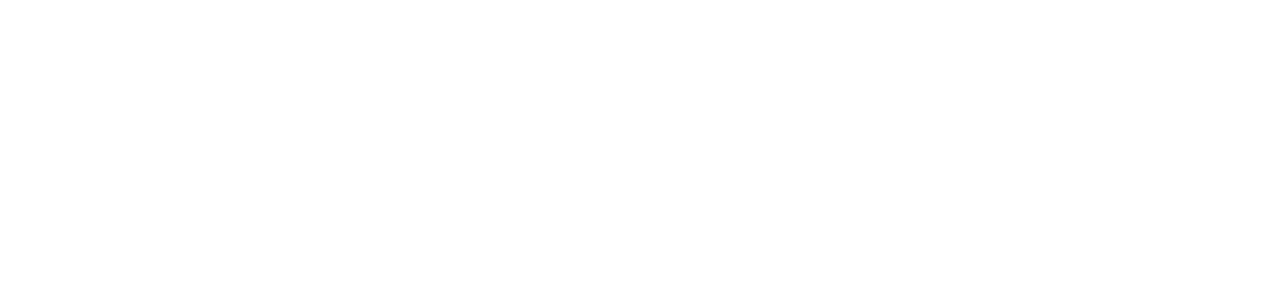
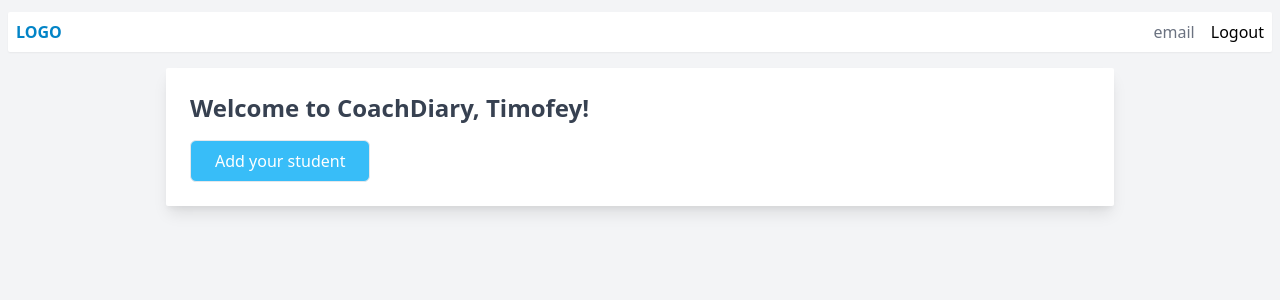
Before and after one commit to Timofey448/coachDiary, a Vue app: page /coach-panel in a window 1280 px wide. Before the commit this address had no page. Shown: the top 300 px of the page. Built offline with nearby package versions, Linux system fonts and the light colour scheme.

Commit message:
coach-diary template

```diff
--- a/package.json
+++ b/package.json
@@ -8,7 +8,8 @@
   },
   "dependencies": {
     "vue": "^3.0.5",
-    "vue-router": "4"
+    "vue-router": "4",
+    "vuex": "^4.0.2"
   },
   "devDependencies": {
     "@vitejs/plugin-vue": "^1.3.0",
--- /dev/null
+++ b/src/pages/coach-panel.vue
@@ -0,0 +1,30 @@
+<template>
+  <div class="flex flex-col bg-gray-100 min-h-screen px-2 py-3">
+    <div class="flex items-center justify-between bg-white rounded-sm py-2 px-2 font-medium mb-4 shadow-sm">
+      <!-- <img class="h-20 w-20 md:h-20 md:w-20" src="/src/assets/logo.svg" alt=""> -->
+      <p class="text-sky-600 font-bold">LOGO</p>
+      <div class="flex">
+        <p class="text-gray-500 mr-4">email</p>
+        <p>Logout</p>
+      </div>
+    </div>
+
+    <div class="flex flex-col container mx-auto items-start bg-white rounded-sm py-6 px-6 font-bold shadow-lg w-3/4">
+      <p class="text-2xl mb-4 text-gray-700">Welcome to CoachDiary, Timofey!</p>
+      <button
+        class="rounded-md border bg-sky-400 text-white font-medium px-6 py-2 w-auto"
+      >
+        Add your student
+      </button>
+    </div>
+  </div>
+</template>
+
+<script>
+export default {
+  name: "coach-panel"
+}
+
+</script>
+
+<style scoped></style>
--- a/src/pages/sign-in.vue
+++ b/src/pages/sign-in.vue
@@ -1,6 +1,6 @@
 <template>
   <div class="flex flex-col items-center bg-gray-100 min-h-screen">
-    <img class="h-40 w-40 md:h-80 md:w-80" src="/src/assets/logo.svg" alt="">
+    <img class="h-40 w-40 md:h-60 md:w-80" src="/src/assets/logo.svg" alt="">
     <form
       class="flex flex-col bg-white py-6 px-6 font-medium w-72 md:w-600"
       @submit.prevent="submitForm"
--- a/src/pages/sign-up.vue
+++ b/src/pages/sign-up.vue
@@ -1,6 +1,6 @@
 <template>
   <div class="flex flex-col items-center bg-gray-100 min-h-screen">
-    <img class="h-40 w-40 md:h-80 md:w-80" src="/src/assets/logo.svg" alt="">
+    <img class="h-40 w-40 md:h-60 md:w-80" src="/src/assets/logo.svg" alt="">
     <form
       class="flex flex-col bg-white py-6 px-6 font-medium w-72 md:w-600"
       @submit.prevent="submitForm"
@@ -41,7 +41,8 @@
       <div class="flex flex-col">
         <button
           class="rounded-md border bg-green-400 text-white font-medium p-2"
-        >Create your account
+        >
+        Create your account
         </button>
       </div>
     </form>
--- a/src/routes.ts
+++ b/src/routes.ts
@@ -2,11 +2,13 @@ import {createRouter, createWebHistory} from 'vue-router';
 import Home from './pages/home.vue'
 import SignUp from './pages/sign-up.vue'
 import SignIn from './pages/sign-in.vue'
+import CoachPanel from './pages/coach-panel.vue'
 
 const routes = [
     {path: '/', component: Home},
     {path: '/sign-up', component: SignUp },
     {path: '/sign-in', component: SignIn },
+    {path: '/coach-panel', component: CoachPanel },
 ]
 
 export const router = createRouter({
```
Also changed, not shown: 1 other file (tests, documents, lock files or other folders).
